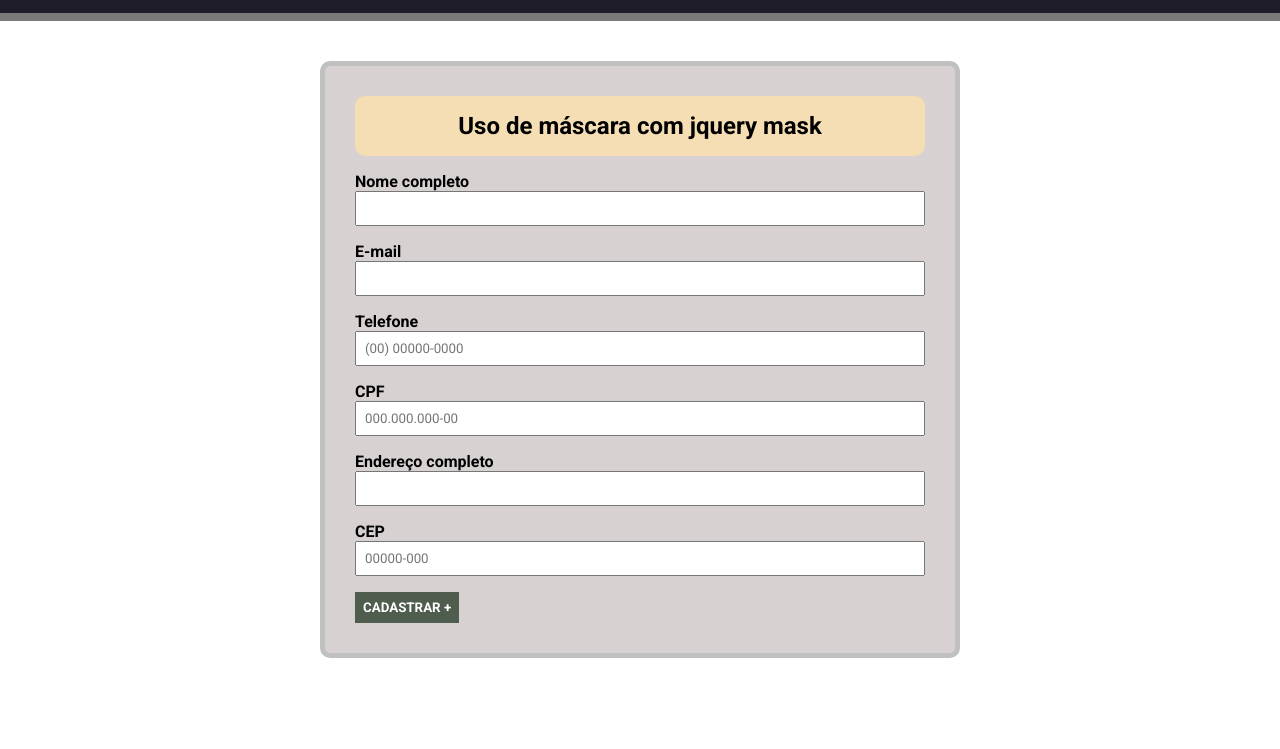
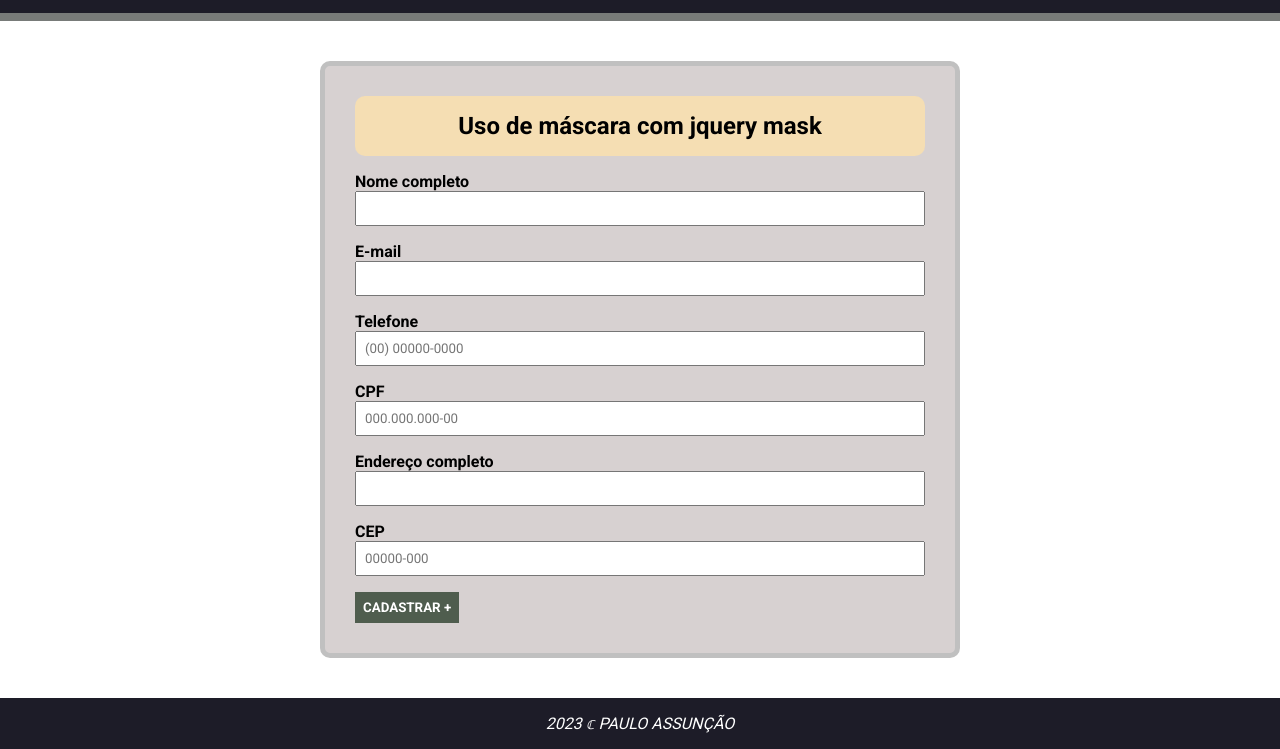
Before and after one commit to pabsoftware/curso_ebac_frontend, a plain HTML site: page index.html in a window 1280 px wide. Shown: the part 57-806 px from the top of the page. Drawn offline with nearby package versions, Linux system fonts and the light colour scheme.

Commit message:
add footer

```diff
--- a/index.html
+++ b/index.html
@@ -60,6 +60,10 @@
 
         </div>
 </section>
+
+<footer>
+    <p>2023 &copf; Paulo Assunção</p>
+</footer>
     <!--Biblioteca de terceiro-->
     <script type="text/javascript" src="//code.jquery.com/jquery-1.11.0.min.js"></script>
     <script src="./statics/js/jquery.mask.min.js"></script>
--- a/statics/css/main.css
+++ b/statics/css/main.css
@@ -5,7 +5,7 @@
     font-family: Roboto, sans-serif;
 }
 
-header{
+header, footer{
     background-color: rgb(29, 28, 40);
     padding: 16px 0;
     display: flex;
@@ -15,6 +15,13 @@ header{
     font-style: italic;
     color: white;
     margin-bottom: 40px;
+}
+
+footer{
+    margin-top: 40px;
+    margin-bottom: 0;
+    border-bottom: 0;
+
 }
 
 .container{
```
